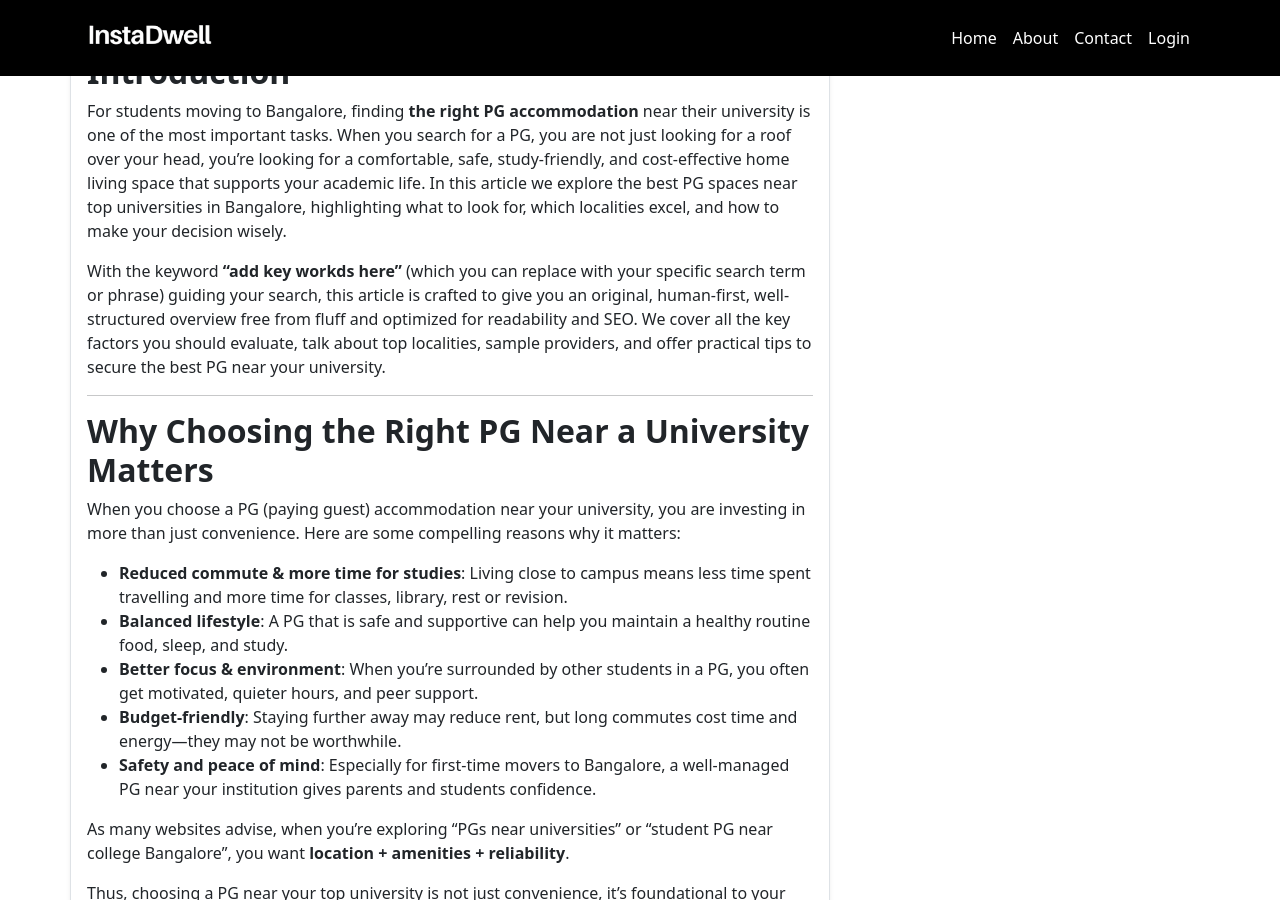
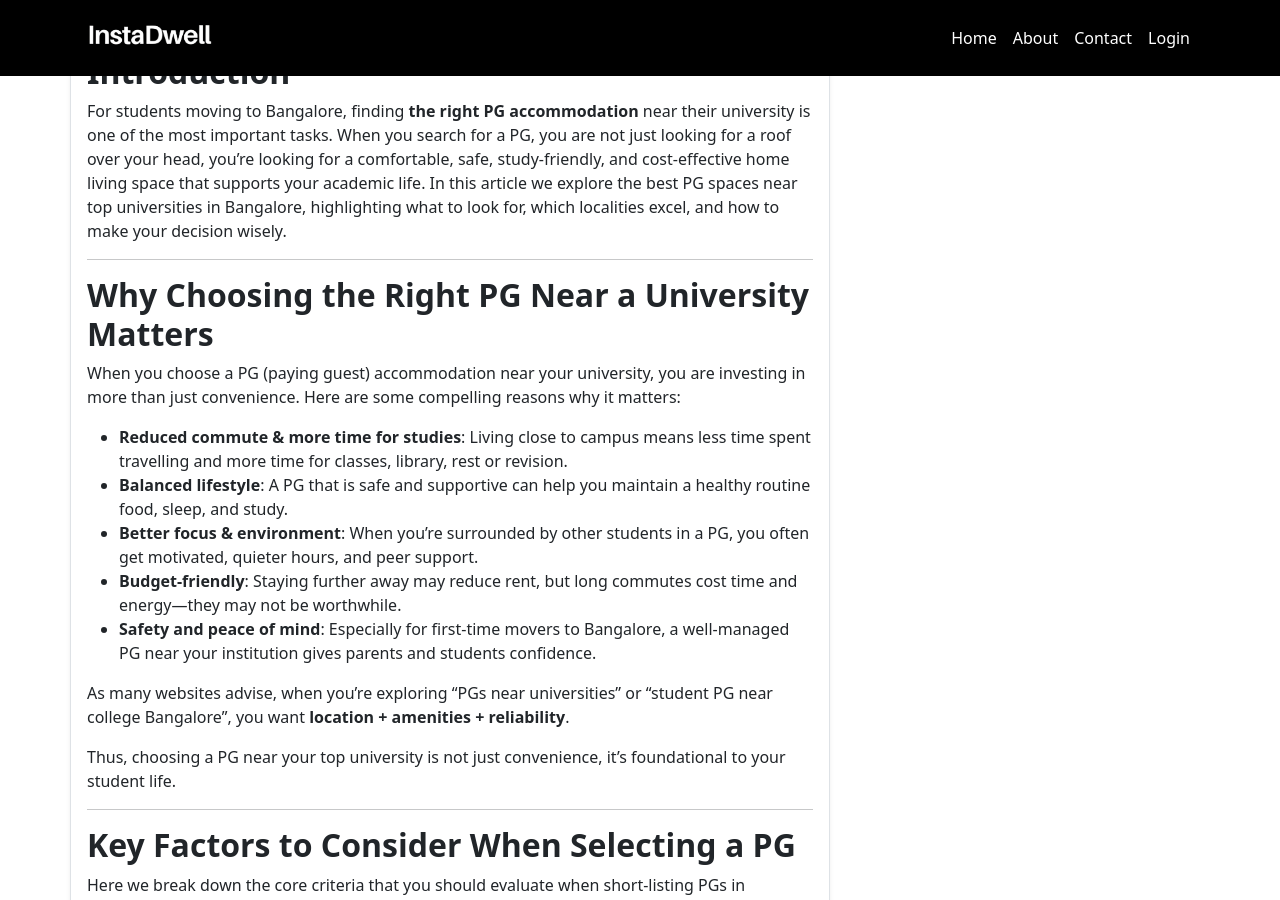
Before and after one commit to instadw/instadwell-blog, a Jekyll site: the page built from _posts/2025-10-29-best-pgs-spaces-near-top-universities-in-bangalore.md, in a window 1280 px wide and 900 px high, scrolled down 1147 px. Built offline with Jekyll 4.4.1, drawn with Linux system fonts in a browser that asks for light colours.

Commit message:
Update 2025-10-29-best-pgs-spaces-near-top-universities-in-bangalore.md

```diff
--- a/_posts/2025-10-29-best-pgs-spaces-near-top-universities-in-bangalore.md
+++ b/_posts/2025-10-29-best-pgs-spaces-near-top-universities-in-bangalore.md
@@ -37,8 +37,6 @@ date: 2025-10-29T09:14:00.000+05:30
 ## **Introduction**
 
 For students moving to Bangalore, finding **the right PG accommodation** near their university is one of the most important tasks. When you search for a PG, you are not just looking for a roof over your head, you’re looking for a comfortable, safe, study-friendly, and cost-effective home living space that supports your academic life. In this article we explore the best PG spaces near top universities in Bangalore, highlighting what to look for, which localities excel, and how to make your decision wisely.
-
-With the keyword **“add key workds here”** (which you can replace with your specific search term or phrase) guiding your search, this article is crafted to give you an original, human-first, well-structured overview free from fluff and optimized for readability and SEO. We cover all the key factors you should evaluate, talk about top localities, sample providers, and offer practical tips to secure the best PG near your university.
 
 - - -
 
```
